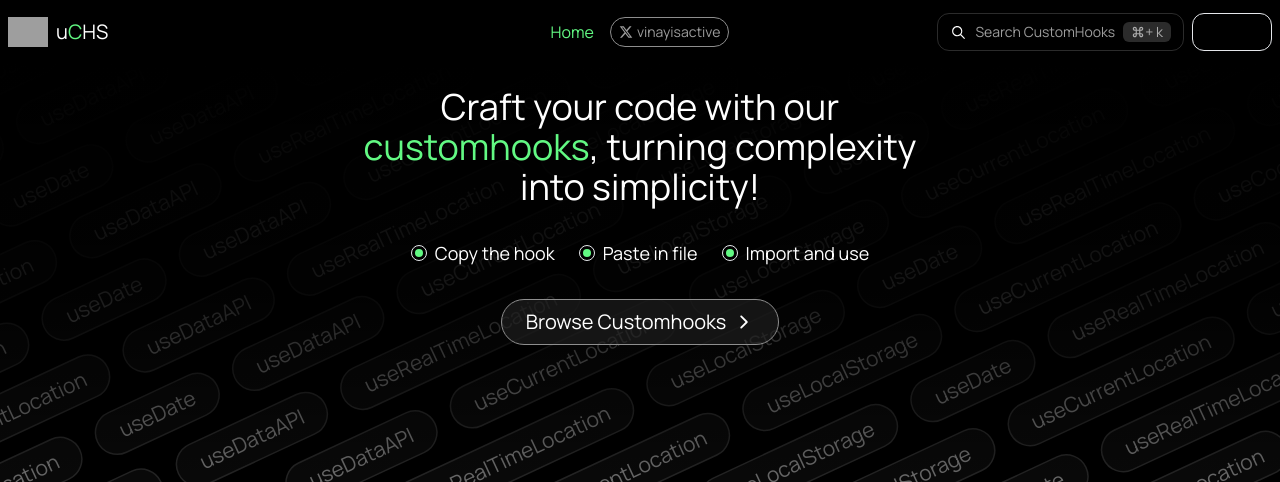
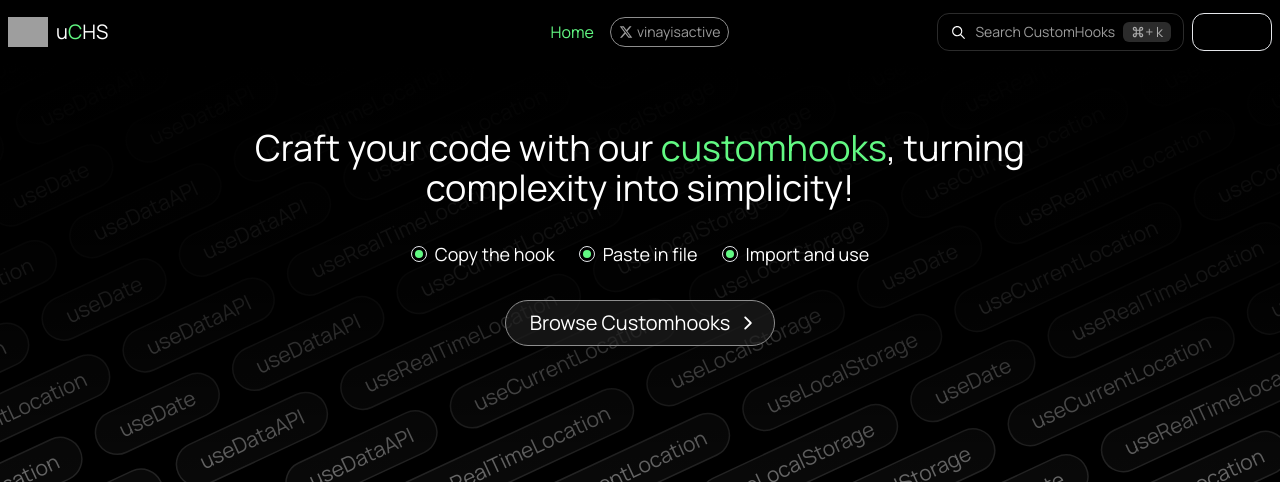
Before and after one commit to vinayisactive/useCustomHookSpace, a Next.js app: page / in a window 1280 px wide. Shown: the top 482 px of the page. Built offline with nearby package versions, Linux system fonts and the light colour scheme; grey boxes are pictures that could not be loaded.

Commit message:
🔨🌱 Removed unnecessary css from home page

```diff
--- a/app/component/HomeComponents/HomeContainer/HomeBackground/Background.tsx
+++ b/app/component/HomeComponents/HomeContainer/HomeBackground/Background.tsx
@@ -14,6 +14,7 @@ const renderButtons = (btnArr: string[]) => {
 
 const Background: React.FC<BackgroundProps> = ({ButtonArr, ButtonArrTwo} : any) => {
     return (
+      <div>
         <div className=" h-full w-full flex flex-col gap-1 bg-black -rotate-[25deg] scale-[1.5] overflow-hidden z-10">
           {Array.from({ length: 80 }).map((_ : any, index:any) => (
             <div key={index} className="flex items-center gap-3 overflow-hidden">
@@ -21,6 +22,7 @@ const Background: React.FC<BackgroundProps> = ({ButtonArr, ButtonArrTwo} : any)
             </div>
           ))}
         </div>
+      </div>
       );
 }
 
--- a/app/component/HomeComponents/HomeContainer/HomeContainer.tsx
+++ b/app/component/HomeComponents/HomeContainer/HomeContainer.tsx
@@ -9,20 +9,16 @@ import GradientBar from "./HomeGradientBar/GradientBar";
 
 const HomeContainer = () => {
   return (
-    <div className="relative w-full h-[92vh] flex flex-col justify-center items-center overflow-hidden  ">
-      <div className="">
-        <Background ButtonArr={ButtonArr} ButtonArrTwo={ButtonArrTwo} />
+    <div className="relative w-full h-[92vh] flex flex-col justify-center items-center overflow-hidden">
+
+      <Background ButtonArr={ButtonArr} ButtonArrTwo={ButtonArrTwo} />
+      <GradientBar />
+
+      <div className="w-full md:w-[80%] lg:w-[800px] absolute top-0  z-30 mt-14">
+          <HeaderText />
       </div>
 
-      <GradientBar />
-
-      <div className="h-1/2 w-full absolute top-0 flex justify-start sm:justify-center items-start z-40 pt-16 xl:pt-20">
-        <div className=" sm:w-[70%] lg:w-[60%] xl:w-1/2 lg:h-1/2 flex justify-center items-center">
-          <HeaderText />
-        </div>
-      </div>
-
-      <div className="absolute bottom-56 sm:bottom-48 lg:bottom-28 flex justify-center items-center z-30">
+      <div className="absolute bottom-56 sm:bottom-48 lg:bottom-28 z-20">
           <BlogCard blog={blog} />
       </div>
     </div>
--- a/app/component/HomeComponents/HomeContainer/HomeHeaderText/HeaderText.tsx
+++ b/app/component/HomeComponents/HomeContainer/HomeHeaderText/HeaderText.tsx
@@ -7,19 +7,21 @@ import Link from 'next/link'
 
 const HeaderText = () => {
     return (
-        <div className=' w-full h-full flex flex-col justify-center items-center gap-8 text-white px-2' >
+        <div className='flex flex-col justify-center items-center gap-8 text-white p-2' >
+
             <p className='text-xl sm:text-[25px] md:text-2xl lg:text-3xl xl:text-4xl text-center'>
                 Craft your code with our
                     <span className='text-theme-green'> customhooks</span>
-                , turning complexity into simplicity!</p>
+                , turning complexity into simplicity!
+            </p>
 
-                <ul className=' flex justify-center items-center gap-4 sm:gap-6'>
-                    {instructions.map((instruction : string) => {
-                         return <li key={instruction} className='flex justify-center items-center gap-2 text-sm lg:text-lg'><ListDot /> {instruction}</li>})}
-                </ul>
+            <ul className=' flex justify-center items-center gap-4 sm:gap-6'>
+               {instructions.map((instruction : string) => {
+                 return <li key={instruction} className='flex justify-center items-center gap-2 text-sm lg:text-lg'><ListDot /> {instruction}</li>})}
+            </ul>
 
             <Link href={"/customhooks"}>
-                 <button className="px-4 -pl-1 py-2 lg:px-6 lg:py-2 flex justify-center items-center gap-2 text-lg sm:text-xl border border-desc-gray rounded-[30px] bg-btn-dark hover:border-white hover:scale-110">Browse Customhooks <IoIosArrowForward/> </button>
+                 <button className="py-2  pl-6 pr-4 flex justify-center items-center gap-2 sm:text-xl border border-desc-gray rounded-[30px] bg-btn-dark hover:border-white hover:scale-110">Browse Customhooks <IoIosArrowForward/> </button>
             </Link>
         </div>
     )
```
